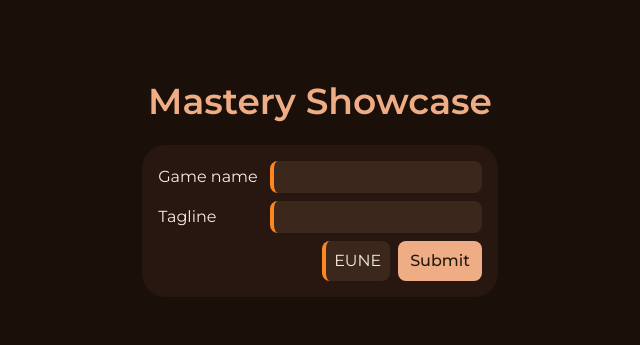
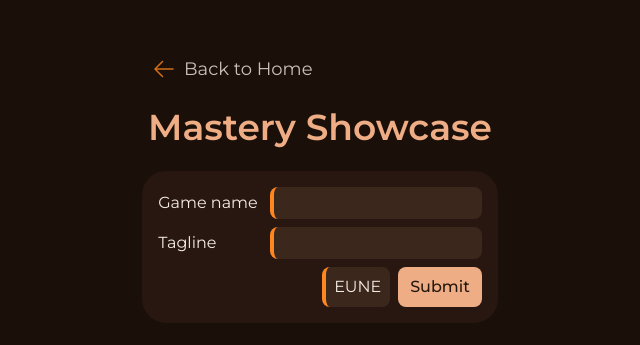
Before and after one commit to kloczewiak/orange-minion, a Next.js app: page /mastery in a window 1280 px wide. Shown: the part 211-556 px from the top of the page, without its empty margins (320-960 px from the left). Built offline with nearby package versions, Linux system fonts and the light colour scheme.

Commit message:
Add back button

```diff
--- a/app/commongames/[region]/page.tsx
+++ b/app/commongames/[region]/page.tsx
@@ -1,6 +1,7 @@
 import { getSummonerDetails } from '@/app/lib/api/data';
 import { getRegionCode } from '@/app/lib/helperFunctions';
 import { RegionReadable } from '@/app/lib/types';
+import { BackButton } from '@/app/ui/BackButton';
 import { CommonGames } from '@/app/ui/CommonGames';
 import {
   SummonerProfileCard,
@@ -70,6 +71,11 @@ export default async function Page({ params, searchParams }: Props) {
 
   return (
     <div className='py-6'>
+      <div className='flex flex-col items-center mb-6'>
+        <BackButton maxWidth='48rem' href={'/commongames'}>
+          Go back
+        </BackButton>
+      </div>
       <div className='flex flex-col items-start w-fit mx-auto sm:flex-row gap-4'>
         {players.map(({ gameName, tagline }) => (
           <Suspense
--- a/app/commongames/page.tsx
+++ b/app/commongames/page.tsx
@@ -1,5 +1,6 @@
 import { CommonGamesForm } from '@/app/ui/CommonGamesForm';
 import { Metadata } from 'next';
+import { BackButton } from '../ui/BackButton';
 
 export const metadata: Metadata = {
   title: 'Shared Match History',
@@ -10,6 +11,9 @@ export const metadata: Metadata = {
 export default function Page() {
   return (
     <div className='flex flex-col items-center justify-center h-full gap-6'>
+      <BackButton maxWidth='24rem' href={'/'}>
+        Back to Home
+      </BackButton>
       <h1 className='text-4xl text-center font-semibold text-primary'>
         Shared Match History
       </h1>
--- a/app/mastery/[region]/[account]/page.tsx
+++ b/app/mastery/[region]/[account]/page.tsx
@@ -1,6 +1,7 @@
 import { getSummonerDetails } from '@/app/lib/api/data';
 import { getRegionCode } from '@/app/lib/helperFunctions';
 import { RegionReadable } from '@/app/lib/types';
+import { BackButton } from '@/app/ui/BackButton';
 import { MasteryCardSkeletonList, MasteryList } from '@/app/ui/MasteryCard';
 import {
   SummonerProfileCard,
@@ -41,6 +42,11 @@ export default async function Page(props: Props) {
 
   return (
     <div>
+      <div className='mt-4 flex flex-col items-center'>
+        <BackButton maxWidth='32rem' href={'/mastery'}>
+          Go back
+        </BackButton>
+      </div>
       <div className='mt-4 flex justify-around gap-2 sm:justify-center sm:gap-8'>
         <Suspense fallback={<SummonerProfileCardSkeleton />}>
           <SummonerProfileCard
--- a/app/mastery/page.tsx
+++ b/app/mastery/page.tsx
@@ -1,5 +1,6 @@
 import { MasteryForm } from '@/app/ui/MasteryForm';
 import { Metadata } from 'next';
+import { BackButton } from '../ui/BackButton';
 
 export const metadata: Metadata = {
   title: 'Mastery Showcase',
@@ -10,7 +11,12 @@ export const metadata: Metadata = {
 export default function Page() {
   return (
     <div className='flex flex-col items-center justify-center h-full gap-6'>
-      <h1 className='text-4xl font-semibold text-primary'>Mastery Showcase</h1>
+      <BackButton maxWidth='22rem' href={'/'}>
+        Back to Home
+      </BackButton>
+      <h1 className='text-4xl font-semibold text-primary text-center'>
+        Mastery Showcase
+      </h1>
       <div className='w-fit'>
         <MasteryForm />
       </div>
--- /dev/null
+++ b/app/ui/BackButton.tsx
@@ -0,0 +1,25 @@
+import { ArrowLeftIcon } from '@heroicons/react/24/solid';
+import { Url } from 'next/dist/shared/lib/router/router';
+import Link from 'next/link';
+
+export const BackButton = ({
+  children,
+  href,
+  maxWidth,
+}: {
+  children: React.ReactNode;
+  href: Url;
+  maxWidth?: React.CSSProperties['maxWidth'];
+}) => {
+  return (
+    <div className='w-full' style={{ maxWidth }}>
+      <Link
+        href={href}
+        className='flex w-fit items-center gap-2 px-2 opacity-80 transition-opacity hover:opacity-100'
+      >
+        <ArrowLeftIcon className='size-6 text-accent' />
+        <p className='text-lg'>{children}</p>
+      </Link>
+    </div>
+  );
+};
```
